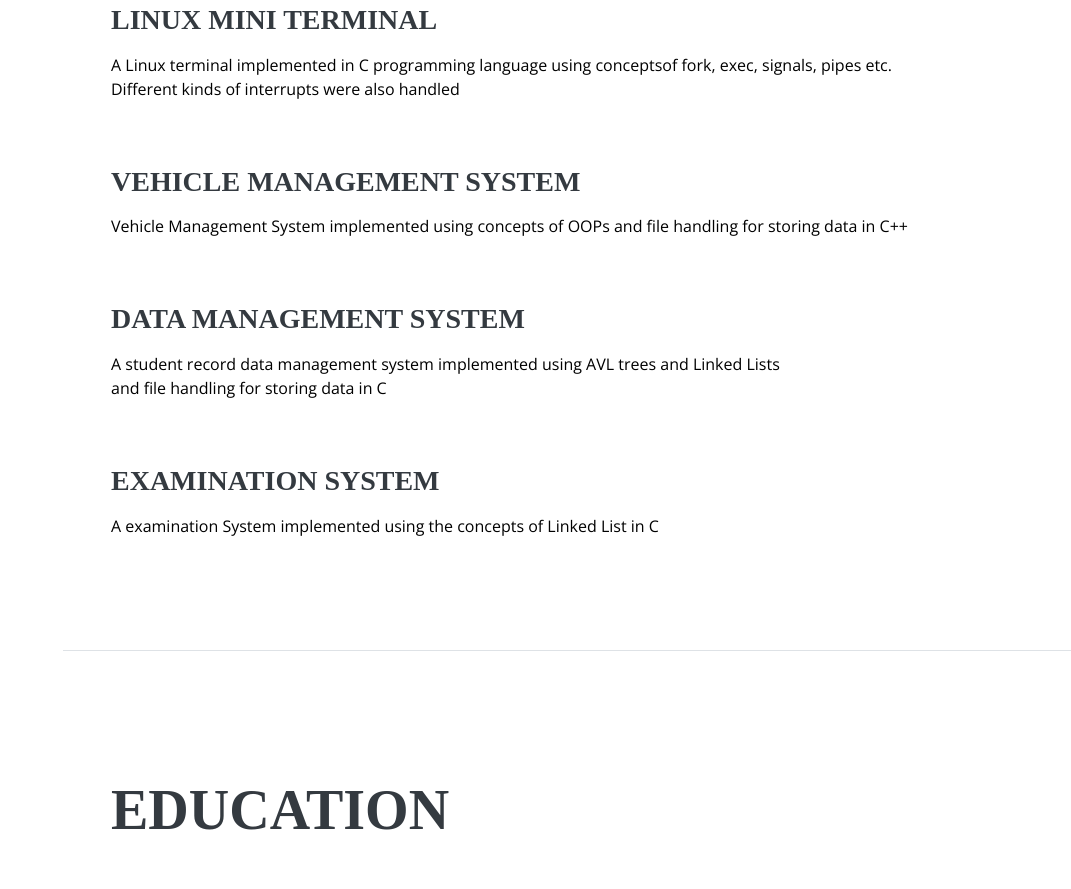
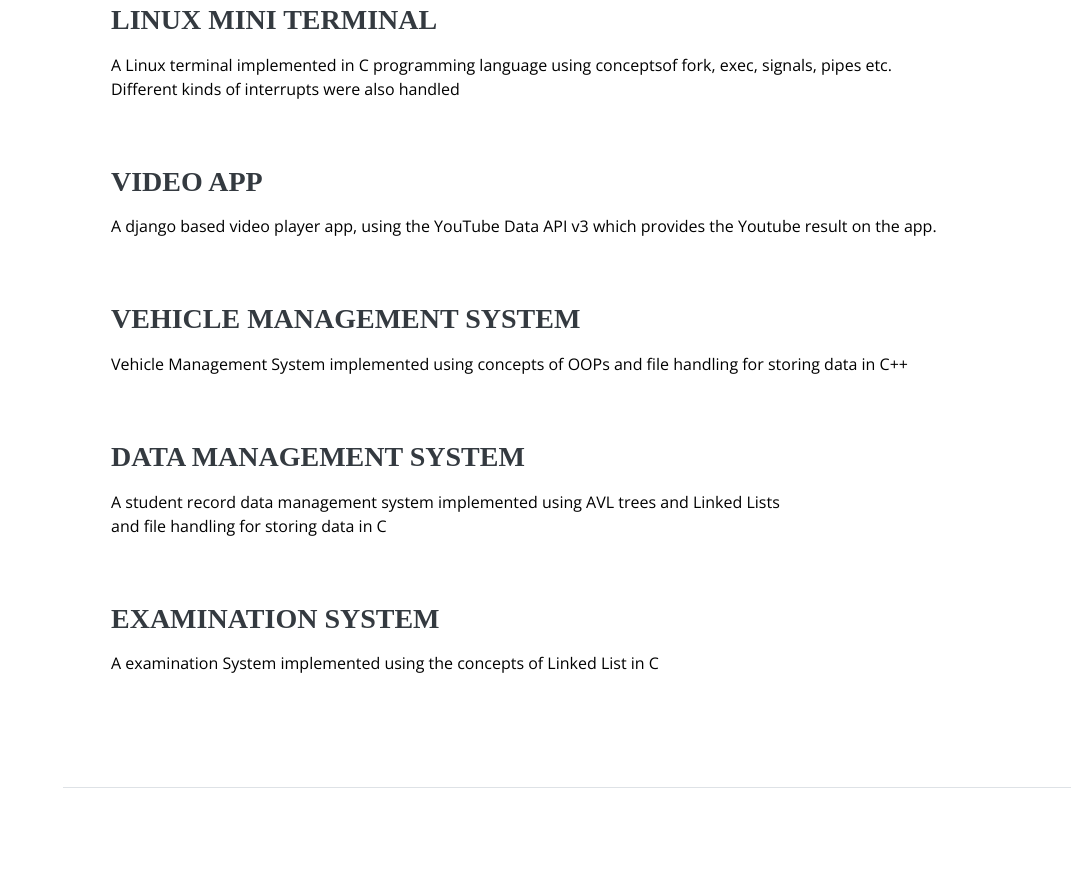
Before and after one commit to utkarshpatel500/utkarshpatel.github.io, a plain HTML site: page index.html in a window 1280 px wide. Shown: the part 960-1849 px from the top of the page, without its empty margins (209-1280 px from the left). Drawn offline with nearby package versions, Linux system fonts and the light colour scheme; a web font is replaced by a local one.

Commit message:
Updated Portfolio

```diff
--- a/index.html
+++ b/index.html
@@ -96,6 +96,17 @@
 						</div>
 					</div>
 
+
+					<div class="resume-item d-flex flex-column flex-md-row mb-5">
+						<div class="resume-content mr-auto">
+							<h3 class="mb-0">Video App</h3>
+							<p></p>
+							<p>A django based video player app, using the YouTube Data API v3 which provides the
+                                                                      Youtube result on the app.</p>
+						</div>
+
+					</div>
+
 					<div class="resume-item d-flex flex-column flex-md-row mb-5">
 						<div class="resume-content mr-auto">
 							<h3 class="mb-0">Vehicle Management System</h3>
@@ -104,6 +115,7 @@
 						</div>
 
 					</div>
+
 
 					<div class="resume-item d-flex flex-column flex-md-row mb-5">
 						<div class="resume-content mr-auto">
```
